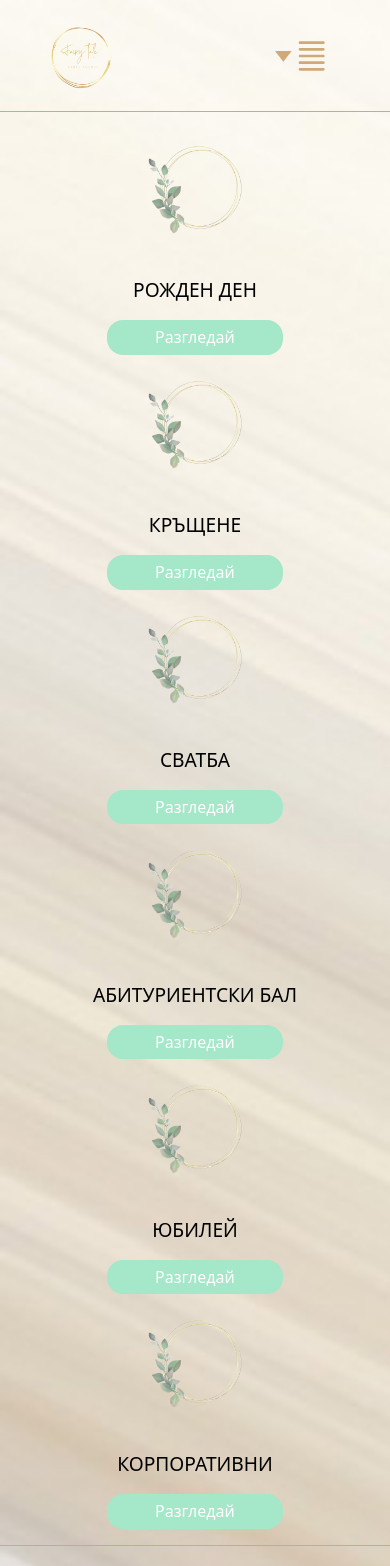
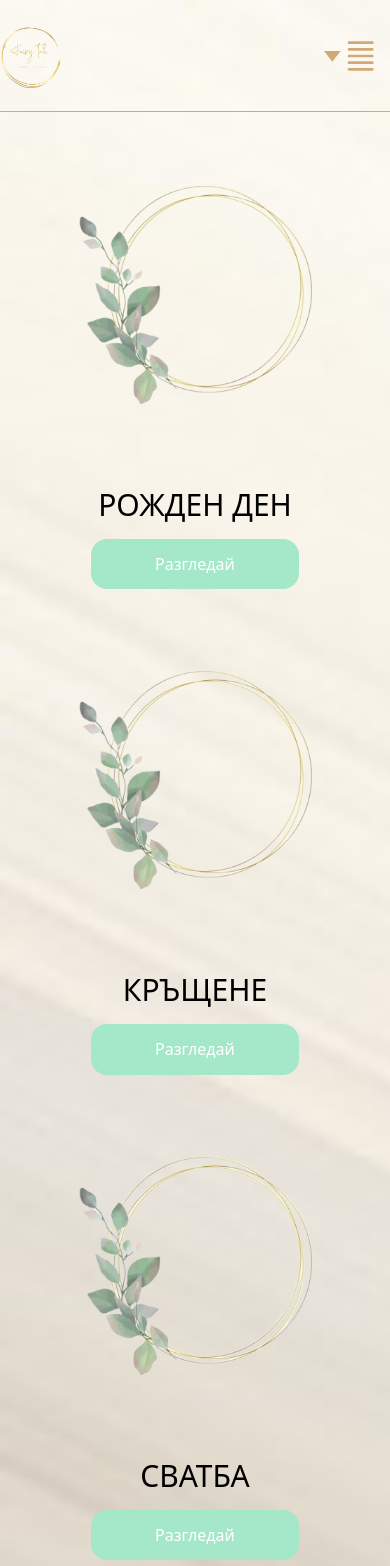
Before and after one commit to dimitrov93/party-agency, a React (Create React App) app: page /decoration in a window 390 px wide. Shown: the top 1566 px of the page. Built offline with nearby package versions, Linux system fonts and the light colour scheme; a web font is replaced by a local one.

Commit message:
decoration completed

```diff
--- a/src/components/Decoration/Decoration.jsx
+++ /dev/null
@@ -1,63 +0,0 @@
-import React from 'react'
-import './decoration.css'
-import img from '../../assets/DecorationLogo.png'
-import {Link} from 'react-router-dom'
-
-const Decoration = () => {
-  return (
-    <div className='container'>
-
-        <div className="list__cards">
-            <div className="list__card">
-                <img src={img} alt="" className="list__img" />
-                <h4 className="list__title">Рожден ден</h4>
-                <Link to={'/decoration/birthday'}>
-                <button className='green__btn'>Разгледай</button>
-                </Link>
-            </div>
-
-            <div className="list__card">
-                <img src={img} alt="" className="list__img" />
-                <h4 className="list__title">Кръщене</h4>
-                <Link to={'/decoration/baptism'} >
-                <button className='green__btn'>Разгледай</button>
-                </Link>
-            </div>
-
-            <div className="list__card">
-                <img src={img} alt="" className="list__img" />
-                <h4 className="list__title">Сватба</h4>
-                <Link to={'/decoration/wedding'} >
-                <button className='green__btn'>Разгледай</button>
-                </Link>
-            </div>
-
-            <div className="list__card">
-                <img src={img} alt="" className="list__img" />
-                <h4 className="list__title">Абитуриентски бал</h4>
-                <Link to={'/decoration/prom'}>
-                <button className='green__btn'>Разгледай</button>
-                </Link>
-            </div>
-
-            <div className="list__card">
-                <img src={img} alt="" className="list__img" />
-                <h4 className="list__title">Юбилей</h4>
-                <Link to={'/decoration/anniversary'}>
-                <button className='green__btn'>Разгледай</button>
-                </Link>
-            </div>
-
-            <div className="list__card">
-                <img src={img} alt="" className="list__img" />
-                <h4 className="list__title">Корпоративни</h4>
-                <button className='green__btn'>Разгледай</button>
-            </div>
-
-        </div>
-
-    </div>
-  )
-}
-
-export default Decoration
--- /dev/null
+++ b/src/components/Decoration/Decoration.tsx
@@ -0,0 +1,28 @@
+import React, { useMemo } from "react";
+import DecorationCard from "./DecorationCard";
+import { decorationCards } from "../../data/constants";
+
+const Decoration: React.FC = () => {
+  const memoizedCards = useMemo(
+    () =>
+      decorationCards.map((card, index) => (
+        <DecorationCard
+          key={index}
+          image={card.image}
+          title={card.title}
+          link={card.link}
+        />
+      )),
+    []
+  );
+
+  return (
+    <div className="container">
+      <div className="grid lg:grid-cols-3 gap-4 sm:grid-cols-2 max-sm:grid-cols-1">
+        {memoizedCards}
+      </div>
+    </div>
+  );
+};
+
+export default Decoration;
--- /dev/null
+++ b/src/components/Decoration/DecorationCard.tsx
@@ -0,0 +1,32 @@
+import React, { memo } from "react";
+import { Link } from "react-router-dom";
+
+interface DecorationCardProps {
+  image: string;
+  title: string;
+  link: string;
+}
+
+const DecorationCard = memo(({ image, title, link }: DecorationCardProps) => {
+  return (
+    <div className="bg-transparent rounded-2xl flex flex-col justify-center text-center items-center">
+      <img
+        src={image}
+        alt={title}
+        className="w-full aspect-square max-lg:max-w-[70%] max-sm:max-w-[100%]"
+      />
+      <h4 className="p-4 uppercase font-medium text-center text-3xl lg:text-3xl  text-nowrap">
+        {title}
+      </h4>
+      {link ? (
+        <Link to={link}>
+          <button className="green__btn md:py-2 md:px-12">Разгледай</button>
+        </Link>
+      ) : (
+        <button className="green__btn md:py-2 md:px-12">Разгледай</button>
+      )}
+    </div>
+  );
+});
+
+export default DecorationCard;
--- a/src/components/Decoration/decoration.css
+++ /dev/null
@@ -1,80 +0,0 @@
-.list__cards {
-    display: grid;
-    grid-template-columns: repeat(3, 1fr);
-}
-
-.list__card {
-    background: var(--trans);
-    border-radius: 1rem;
-    display: flex;
-    flex-direction: column;
-    text-align: center;
-    align-items: center;
-}
-
-.list__card img {
-    max-width: 100%;
-    aspect-ratio: 1/1;
-}
-
-.list__title {
-    padding: 1rem;
-    text-transform: uppercase;
-    text-align: center;
-}
-
-@media only screen and (max-width: 1440px) {
-    .list__title {
-        font-size: 1.7rem;
-    }
-}
-
-@media only screen and (max-width: 1200px) {
-    .list__title {
-        font-size: 1.4rem;
-    }
-}
-
-@media only screen and (max-width: 992px) {
-    .list__card {
-        max-width: 100%;
-        padding: 0;
-    }
-
-    .list__title {
-        font-size: 1.5rem;
-    }
-}
-
-@media only screen and (max-width: 768px) {
-    .list__cards {
-        grid-template-columns: repeat(2, 1fr);
-    }
-
-    .list__card img {
-        max-width: 50%;
-    }
-
-    .list__title {
-        font-size: 1.2rem;
-    }
-
-    .list__card .green__btn {
-        padding: 0.5rem 3rem;
-
-    }
-}
-
-@media only screen and (max-width: 600px) {
-    .list__cards {
-        grid-template-columns: repeat(1, 1fr);
-    }
-
-    .list__cards img {
-        max-width: 40%;
-    }
-
-    .list__title {
-        font-size: 1.2rem;
-    }
-}
--- a/src/components/Layout/Navigation/Navigation.tsx
+++ b/src/components/Layout/Navigation/Navigation.tsx
@@ -5,7 +5,7 @@ import { NavigationMenu } from "./NavigationMenu";
 
 const Navigation = () => {
   return (
-    <nav className="flex justify-around items-center h-28 statis top-0 left-0 z-50 font-medium border-b-[1px] border-clr-brown border-solid">
+    <nav className="flex max-sm:justify-between justify-around items-center h-28 statis top-0 left-0 z-50 font-medium border-b-[1px] border-clr-brown border-solid">
       <Logo />
       <DropDownMenu />
       <NavigationMenu />
--- a/src/components/Sliders/slide-from-direction.tsx
+++ /dev/null
@@ -1,31 +0,0 @@
-import React, { ReactNode, useMemo } from "react";
-import * as m from "motion/react-m";
-
-interface SlideFromDirectionProps {
-  children: ReactNode;
-  initialX?: string | number;
-  initialY?: string | number;
-  duration?: number;
-  transition?: object;
-}
-
-const SlideFromDirection = React.memo(function SlideFromDirection({
-  children,
-  initialX = 0,
-  initialY = 0,
-  duration = 0.5,
-  transition = { ease: "easeInOut" },
-}: SlideFromDirectionProps) {
-  const animationProps = useMemo(
-    () => ({
-      initial: { x: initialX, y: initialY },
-      animate: { x: 0, y: 0 },
-      transition: { duration, ...transition },
-    }),
-    [initialX, initialY, duration, transition]
-  );
-
-  return <m.div {...animationProps}>{children}</m.div>;
-});
-
-export default SlideFromDirection;
--- a/src/data/constants.ts
+++ b/src/data/constants.ts
@@ -1,3 +1,5 @@
+import decorationLogo from "../assets/DecorationLogo.png";
+
 export const PAGE_NAME = "Party agency 'Fairy tale'" as const;
 
 export const SOCIAL_MEDIA = {
@@ -38,3 +40,36 @@ export const NAV_ITEMS = [
     enabled: true,
   },
 ] as const;
+
+export const decorationCards = [
+  {
+    image: decorationLogo,
+    title: "Рожден ден",
+    link: "/decoration/birthday",
+  },
+  {
+    image: decorationLogo,
+    title: "Кръщене",
+    link: "/decoration/baptism",
+  },
+  {
+    image: decorationLogo,
+    title: "Сватба",
+    link: "/decoration/wedding",
+  },
+  {
+    image: decorationLogo,
+    title: "Абитуриентски бал",
+    link: "/decoration/prom",
+  },
+  {
+    image: decorationLogo,
+    title: "Юбилей",
+    link: "/decoration/anniversary",
+  },
+  {
+    image: decorationLogo,
+    title: "Корпоративни",
+    link: "",
+  },
+] as const;
```
